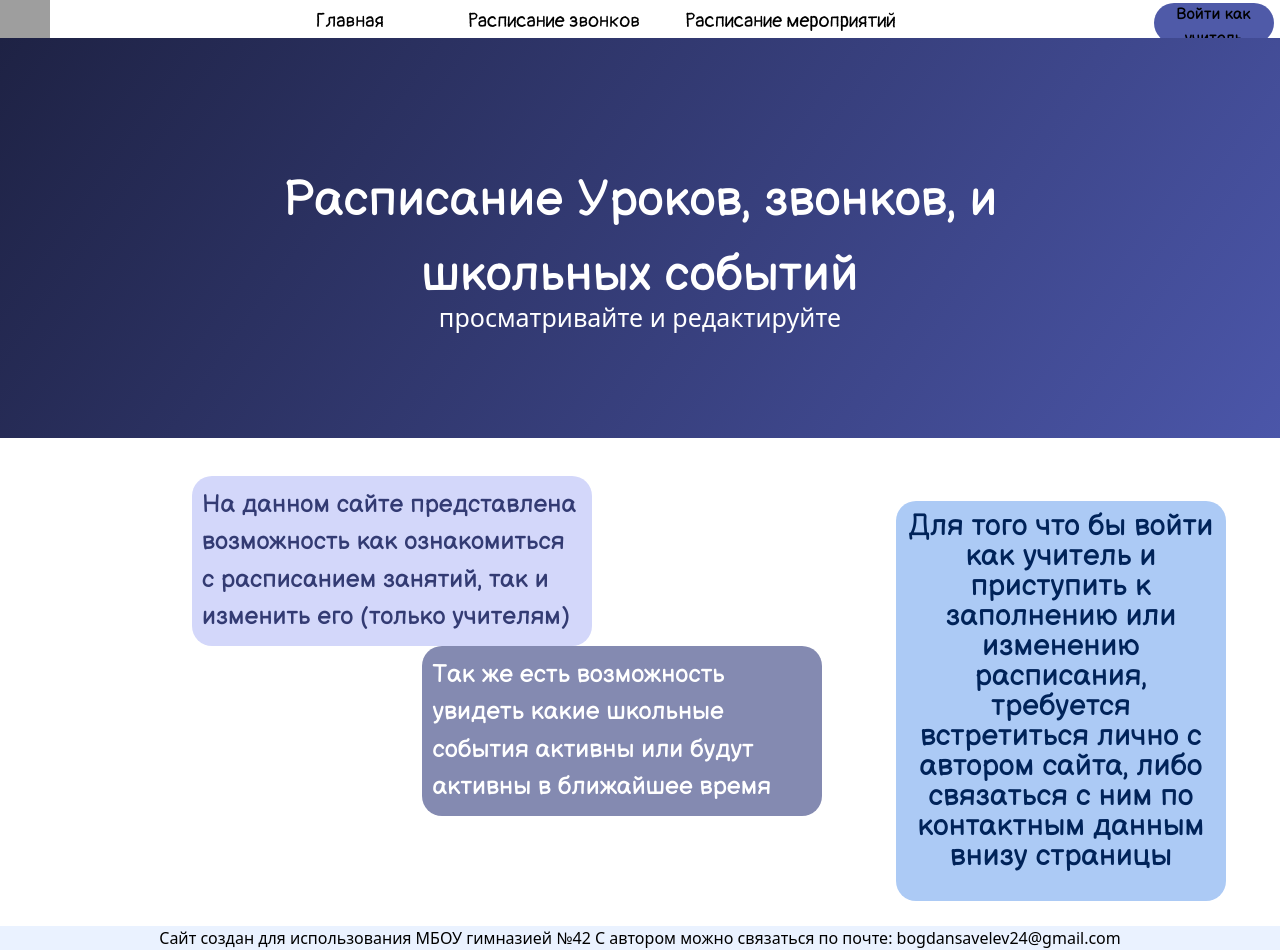
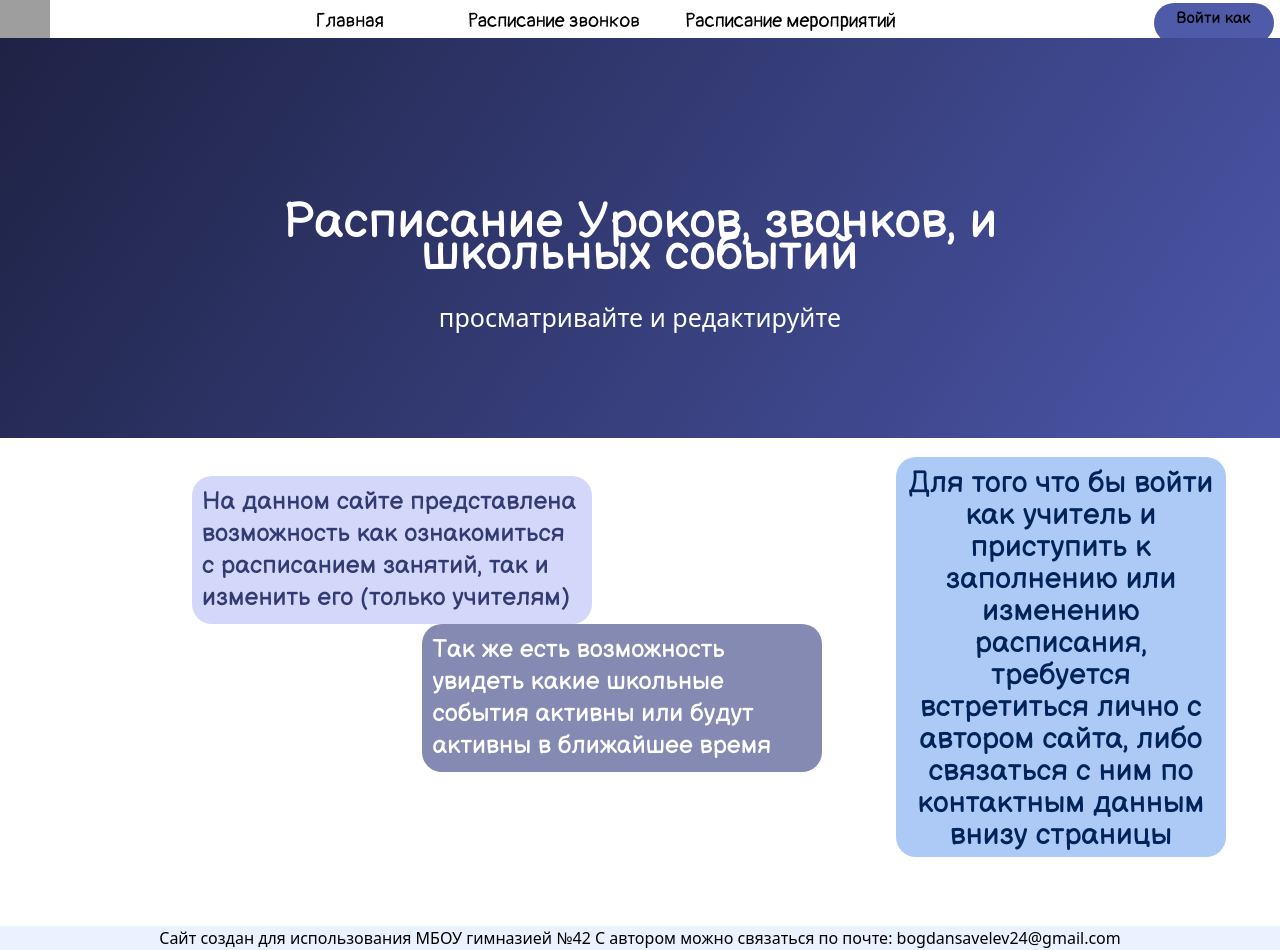
Before and after one commit to k5f9/School-site, a Nuxt app: page / in a window 1280 px wide. Built offline with nearby package versions, Linux system fonts and the light colour scheme; grey boxes are pictures that could not be loaded.

Commit message:
Update index.vue

```diff
--- a/pages/index.vue
+++ b/pages/index.vue
@@ -190,6 +190,7 @@
   text-align: center;
   font-family: 'Balsamiq Sans';
   transition: 0.5s;
+  line-height: 32px;
 }
 
 .voiti-kak-uchitel:hover {
@@ -228,6 +229,7 @@ a{
   width: 900px;
   text-align: center;
   font-family: 'Balsamiq Sans';
+  line-height: 32px;
 }
 
 .podmain-text{
@@ -251,6 +253,7 @@ a{
   font-family: 'Balsamiq Sans';
   border-radius: 20px;
   padding: 10px;
+  line-height: 32px;
 }
 
 .descr2{
@@ -267,6 +270,7 @@ a{
   font-family: 'Balsamiq Sans';
   border-radius: 20px;
   padding: 10px;
+  line-height: 32px;
 }
 
 .descr3{
@@ -282,7 +286,7 @@ a{
   font-family: 'Balsamiq Sans';
   border-radius: 20px;
   padding: 10px;
-  line-height: 30px;
+  line-height: 32px;
 }
 
 .description{
```
